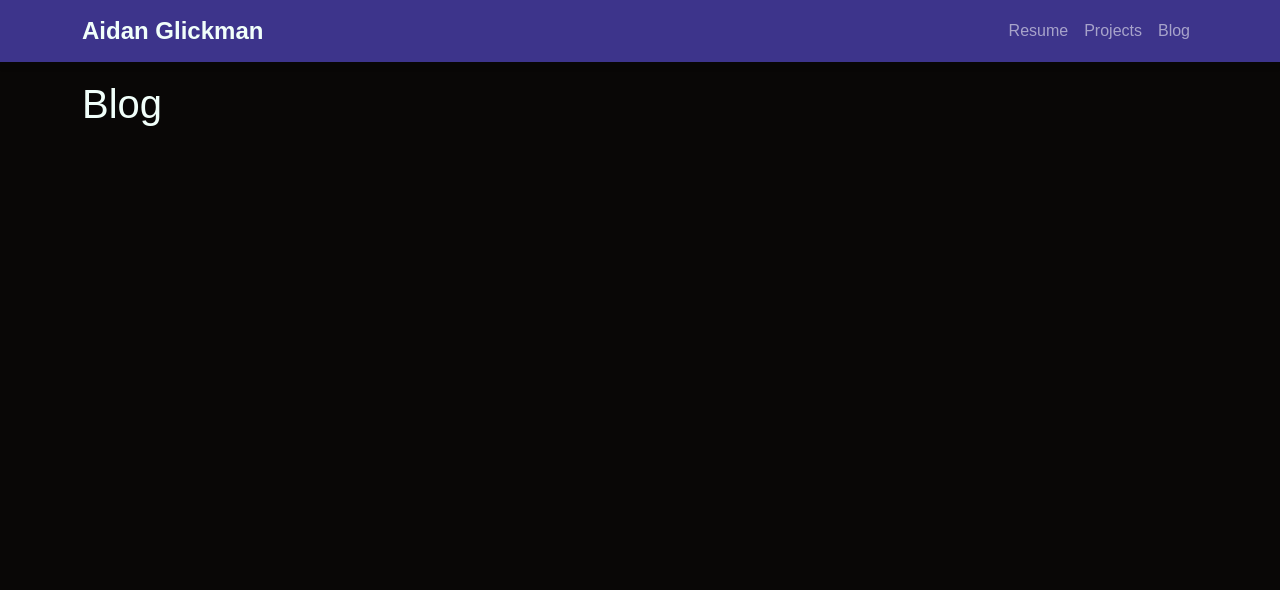
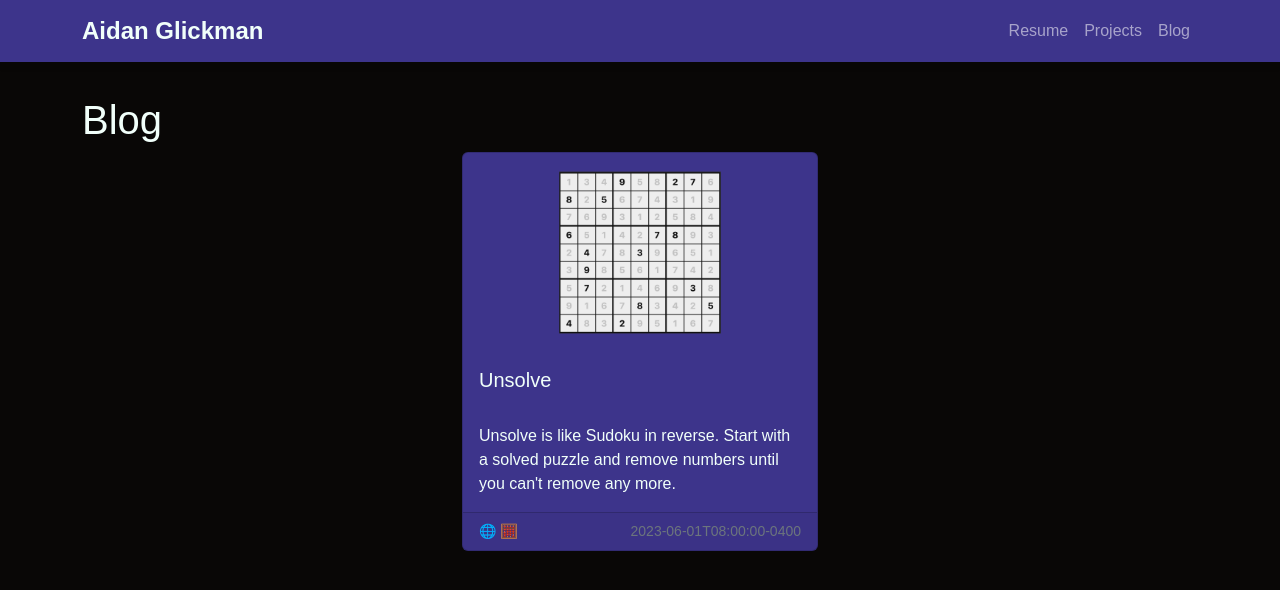
Before and after one commit to AidanGlickman/personal-site, a React (Vite) app: page /blog in a window 1280 px wide. Shown: the top 590 px of the page. Built offline with nearby package versions, Linux system fonts and the light colour scheme; a web font is replaced by a local one.

Commit message:
overhaul everything and finish blog ui

```diff
--- a/src/App.scss
+++ b/src/App.scss
@@ -1,3 +1,3 @@
 .content {
-    padding-top: 10vh;
+    padding-top: 12vh;
 }
--- /dev/null
+++ b/src/blog/mdx-custom.d.ts
@@ -0,0 +1,4 @@
+declare module '*.mdx' {
+    import Frontmatter from '../types';
+    export const frontmatter: Frontmatter;
+}
--- /dev/null
+++ b/src/blog/published.ts
@@ -0,0 +1,14 @@
+import * as Unsolve from './unsolve.mdx';
+
+export interface Post {
+    id: string;
+    // component has the type of a module in an .mdx file
+    component: typeof Unsolve;
+}
+const posts: Post[] = [
+    {
+        id: 'unsolve',
+        component: Unsolve,
+    }
+]
+export default posts;
--- a/src/blog/unsolve.mdx
+++ b/src/blog/unsolve.mdx
@@ -1,9 +1,11 @@
 import badstrat from "/assets/blog/unsolve/badstrat.png"
 import puz1 from "/assets/blog/unsolve/puz1.png"
 import unavoidable from "/assets/blog/unsolve/unavoidable.png"
+import hero from "/assets/blog/unsolve/hero.png"
 export const frontmatter = {
     title: "Unsolve",
     seoTitle: "Unsolve - A Reverse Puzzle Game",
+    heroImage: hero,
     abstract: "Unsolve is like Sudoku in reverse. Start with a solved puzzle and remove numbers until you can't remove any more.",
     isPublished: true,
     datePublished: "2023-06-01T08:00:00-0400",
--- /dev/null
+++ b/src/pages/Blog.scss
@@ -0,0 +1,33 @@
+@import "../custom.scss";
+
+.blog-card {
+    .desc {
+        overflow: hidden;
+        text-overflow: ellipsis;
+        display: -webkit-box;
+        -webkit-box-orient: vertical;
+        min-height: 4.5rem;
+        line-height: 1.5rem;
+        line-clamp: 3;
+        -webkit-line-clamp: 3;
+        color: map-get($theme-colors, "light") !important;
+    }
+
+    .card-title {
+        color: map-get($theme-colors, "light") !important;
+        line-height: 1.5rem;
+        min-height: 3rem;
+    }
+
+    &:hover {
+        transform: scale(1.05);
+        cursor: pointer;
+        transition: ease 0.3s;
+    }
+}
+
+.blog-row {
+    display: flex;
+    justify-content: center;
+    margin-bottom: 2rem;
+}
--- a/src/pages/Blog.tsx
+++ b/src/pages/Blog.tsx
@@ -1,8 +1,65 @@
+import { useState, Fragment } from "react"
+import { Card, Row, Col, Tooltip, OverlayTrigger } from "react-bootstrap"
+import Posts from "../blog/published"
+import { tags } from "../data/projects"
+import "./Blog.scss"
+import { Link } from "react-router-dom"
+
+function BlogHeader(props: { blog: typeof Posts[0] }) {
+    return (
+        <Fragment>
+            <p>{props.blog.component.frontmatter.title}</p>
+        </Fragment>
+    )
+}
+
+function BlogFooter(props: { blog: typeof Posts[0] }) {
+    return (<small className="text-muted footer" style={{ width: "100%" }}>
+        <span style={{ float: "left" }}>
+            {(props.blog.component.frontmatter.tags as string[]).map((tag, index) => (
+                <OverlayTrigger
+                    key={index}
+                    placement="bottom"
+                    overlay={
+                        <Tooltip id={`tooltip-${tag}`}>
+                            {tag}
+                        </Tooltip>
+                    }>
+                    <span key={index} className="tag">{`${tags[tag]}\t`}</span>
+                </OverlayTrigger>
+            ))}
+        </span>
+        <span style={{ float: "right" }}>
+            {props.blog.component.frontmatter.datePublished}
+        </span>
+    </small >)
+}
 
 function Blog() {
     return (
-        <div>
+        <div className="Blog">
             <h1>Blog</h1>
+            <Row xs={1} md={2} lg={3} className="blog-row g-4">
+                {Posts.map((obj, index) => (
+                    <Col className="blog-card" key={index}>
+                        <Link to={`/blog/${obj.id}`} key={index} className="blog-link">
+                            <Card bg="primary">
+                                <Card.Img variant="top" src={obj.component.frontmatter.heroImage} className="card-img" />
+                                <Card.Body>
+                                    <Card.Title className="card-title">
+                                        <BlogHeader blog={obj} />
+                                    </Card.Title>
+                                    <Card.Text className="desc">{obj.component.frontmatter.abstract}</Card.Text>
+                                </Card.Body>
+                                <Card.Footer>
+                                    <BlogFooter blog={obj} />
+                                </Card.Footer>
+                            </Card>
+                        </Link>
+                    </Col>
+                ))}
+
+            </Row>
         </div>
     )
 }
--- a/src/pages/BlogPost.scss
+++ b/src/pages/BlogPost.scss
@@ -1,7 +1,21 @@
 @import '../custom.scss';
 
+.blogpost {
+    width: 100%;
+    margin: 0 auto;
+
+    @media (min-width: 768px) {
+        width: 60%;
+    }
+}
+
 .blogpost img {
-    width: 100%;
+    max-width: 100%;
+    max-height: 50vh;
+    // center
+    display: block;
+    margin-left: auto;
+    margin-right: auto;
 }
 
 .blogpost a,
--- a/src/pages/BlogPost.tsx
+++ b/src/pages/BlogPost.tsx
@@ -2,32 +2,27 @@
 // Path: src/pages/BlogPost.tsx
 import React, { useEffect, useState } from 'react';
 import { useParams } from 'react-router-dom';
+import Posts from '../blog/published';
 import './BlogPost.scss';
-import { BlogFrontmatter } from "../types";
 
 function BlogPost() {
     const { id } = useParams();
-    const [Post, setPost] = useState((<div />));
-    const [FrontMatter, setFrontMatter] = useState({} as BlogFrontmatter);
-    useEffect(() => {
-        const fetchPost = async () => {
-            const res = await import(`../blog/${id}.mdx`);
-            setPost(res.default);
-            setFrontMatter(res.frontmatter as BlogFrontmatter);
-        };
-        fetchPost();
-    }, [id]);
+    if (id === undefined) return <h1>Post not found</h1>
+    const Component = Posts.find(el => el.id === id)?.component;
+    if (Component === undefined) return <h1>Post not found</h1>
+
+    const Post = Component.default
+    const FrontMatter = Component.frontmatter
+
     return (
         <div className='blogpost'>
-            {Post && FrontMatter ?
             <React.Fragment>
                 <h1 className="blog-title">{FrontMatter.title}</h1>
                 <h3 className="blog-author">by Aidan Glickman</h3>
                 <h5 className="blog-published">Published: {FrontMatter.datePublished}</h5>
                 <hr />
-                    {Post}
+                {<Post />}
             </React.Fragment>
-                : <h1>Post not found</h1>}
         </div>
     )
 }
--- a/src/types.ts
+++ b/src/types.ts
@@ -1,5 +1,6 @@
 export interface BlogFrontmatter {
     title: string;
+    heroImage: string;
     seoTitle: string;
     abstract: string;
     isPublished: boolean;
```
Also changed, not shown: public/assets/blog/unsolve/hero.png (added). Lines whose indentation alone changed are shown as unchanged.
